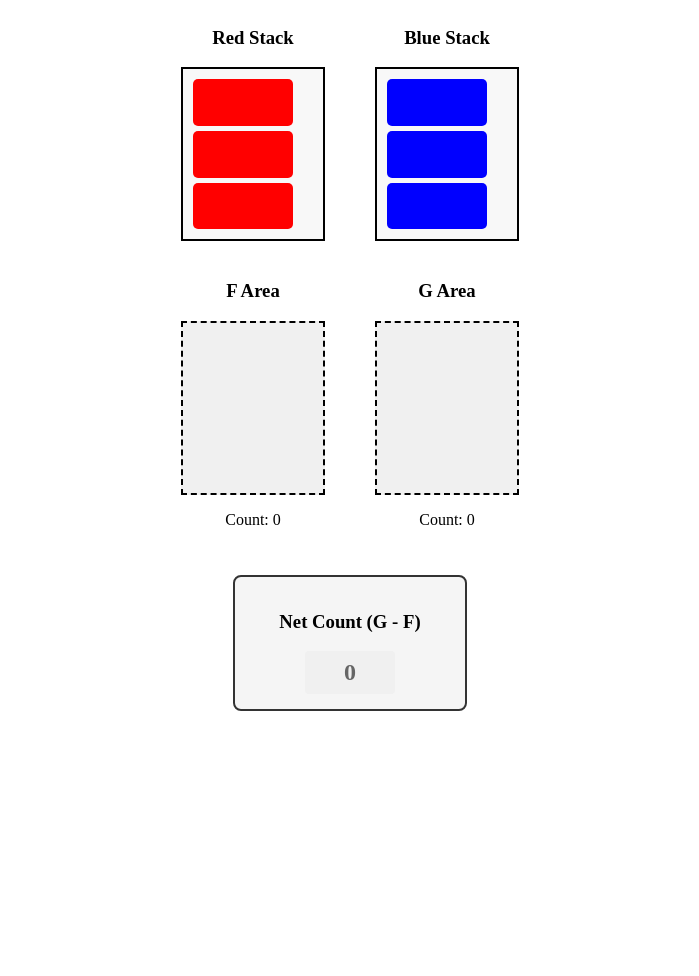
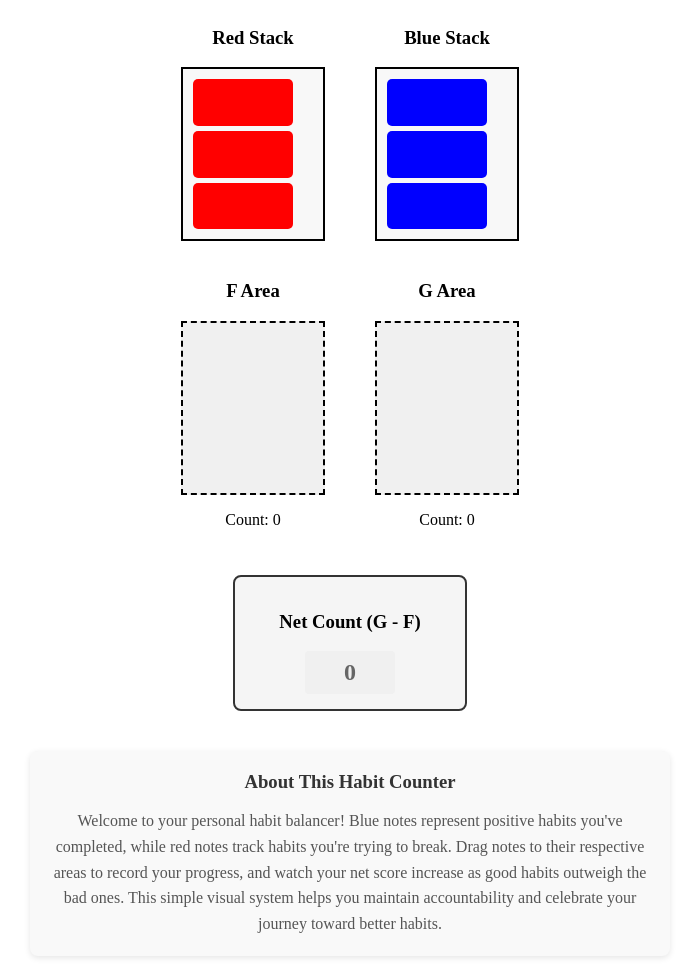
Before and after one commit to mishra69/good-habit-bad-habit, a plain HTML site: page index.html in a window 1280 px wide. Shown: the whole page, without its empty margins (290-989 px from the left). Before the commit the page ends 800 px from the top, so only its background shows below. Drawn offline with Linux system fonts and the light colour scheme.

Commit message:
added description

```diff
--- a/index.html
+++ b/index.html
@@ -49,6 +49,18 @@
         <div id="net-counter" class="net-counter">0</div>
     </div>
 
+    <!-- Description Section -->
+    <div class="description-container">
+        <h3>About This Habit Counter</h3>
+        <p>
+            Welcome to your personal habit balancer! Blue notes represent positive habits you've completed,
+            while red notes track habits you're trying to break. Drag notes to their respective areas to
+            record your progress, and watch your net score increase as good habits outweigh the bad ones.
+            This simple visual system helps you maintain accountability and celebrate your journey toward
+            better habits.
+        </p>
+    </div>
+
     <script src="script.js"></script>
 </body>
 </html>
--- a/styles.css
+++ b/styles.css
@@ -116,6 +116,29 @@
     background-color: #f0f0f0;
 }
 
+/* Description Container Styling */
+.description-container {
+    max-width: 600px;
+    margin: 40px auto 20px;
+    padding: 20px;
+    background-color: #f9f9f9;
+    border-radius: 8px;
+    box-shadow: 0 2px 6px rgba(0, 0, 0, 0.1);
+    text-align: center;
+}
+
+.description-container h3 {
+    color: #333;
+    margin-top: 0;
+    margin-bottom: 15px;
+}
+
+.description-container p {
+    color: #555;
+    line-height: 1.6;
+    margin: 0;
+}
+
 /* Mobile adjustments */
 @media (max-width: 768px) {
     .container {
@@ -132,4 +155,9 @@
     .note {
         min-height: 50px; /* Slightly larger touch target */
     }
+
+    .description-container {
+        margin: 30px 15px 20px;
+        padding: 15px;
+    }
 }
```
